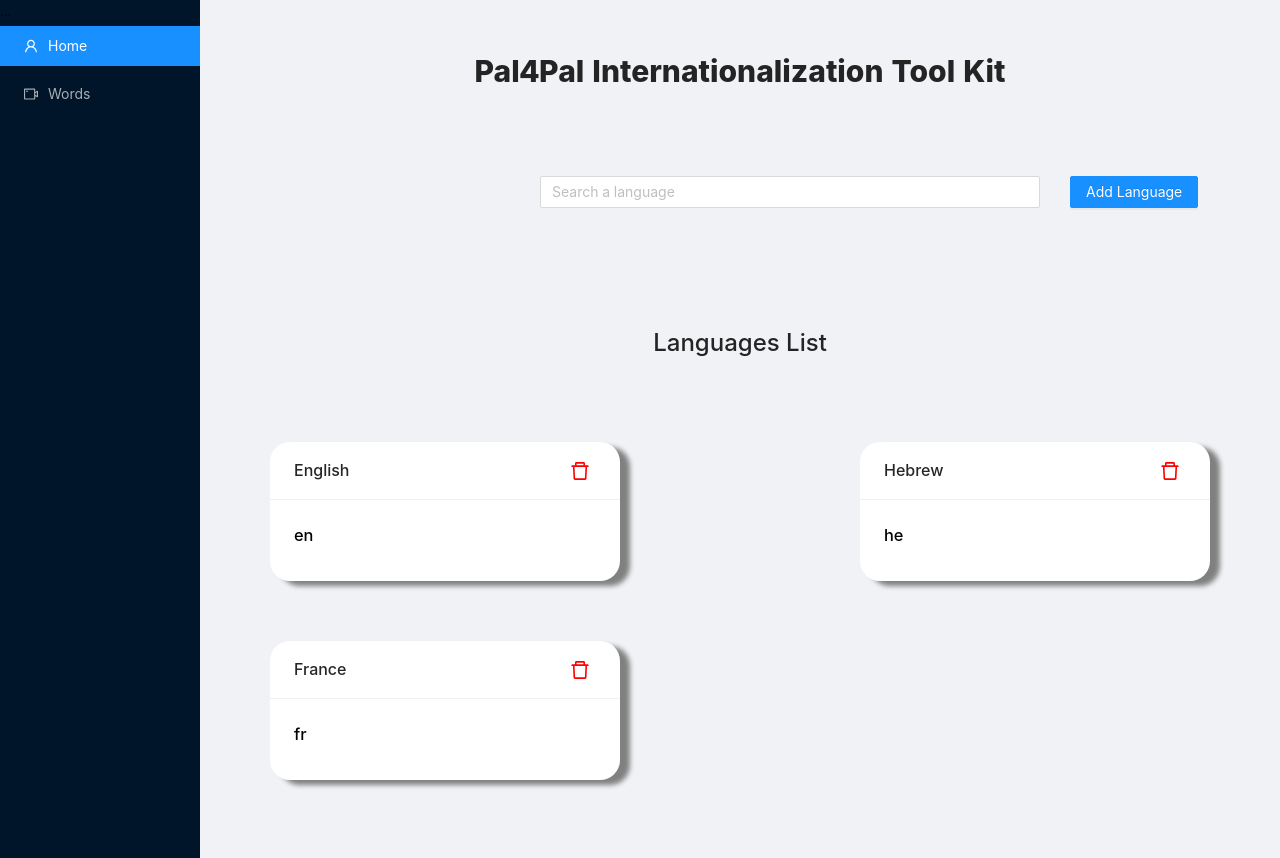
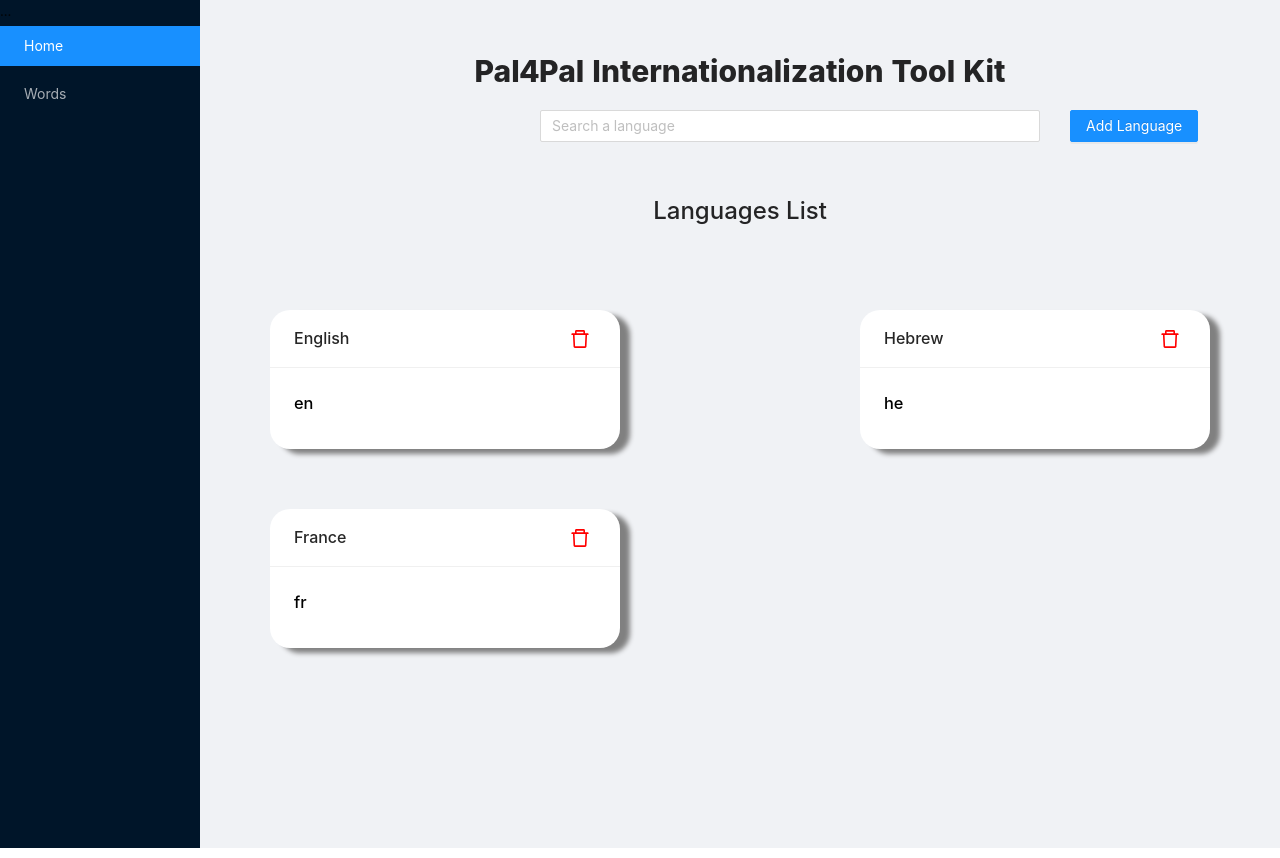
Before and after one commit to DavidKorochik/Internationalization-Tool-Kit, a React (Create React App) app: page / in a window 1280 px wide. Built offline with nearby package versions, Linux system fonts and the light colour scheme.

Commit message:
Deleted the icons from the dashbaord

```diff
--- a/src/components/MenuDashboard.js
+++ b/src/components/MenuDashboard.js
@@ -1,51 +1,32 @@
-import React, { useState } from 'react';
+import React from 'react';
 import { Layout, Menu } from 'antd';
-import { UserOutlined, VideoCameraOutlined } from '@ant-design/icons';
 import LanguagesInput from './LanguagesInput';
 import LanguagesList from './LanguagesList';
-import WordsList from './WordsList';
-import { Link, useLocation } from 'react-router-dom';
+import { Link } from 'react-router-dom';
 
 const { Sider, Content } = Layout;
 
 export default function MenuDashboard() {
-  const [collapsed] = useState(false);
-
-  let location = useLocation();
-
-  // const toggle = () => {
-  //   setCollapsed(!collapsed);
-  // };
-
   return (
     <Layout>
-      <Sider trigger={null} collapsible collapsed={collapsed}>
+      <Sider trigger={null}>
         <div className='logo'>...</div>
         <Menu theme='dark' mode='inline' defaultSelectedKeys={['1']}>
-          <Menu.Item key='1' icon={<UserOutlined />}>
+          <Menu.Item key='1'>
             <Link to='/'>Home</Link>
           </Menu.Item>
-          <Menu.Item key='2' icon={<VideoCameraOutlined />}>
+          <Menu.Item key='2'>
             <Link to='/words'>Words</Link>
           </Menu.Item>
         </Menu>
       </Sider>
       <Layout className='site-layout'>
-        {/* <Header className='site-layout-background' style={{ padding: 0 }}>
-          {React.createElement(
-            collapsed ? MenuUnfoldOutlined : MenuFoldOutlined,
-            {
-              className: 'trigger',
-              onClick: () => toggle(),
-            }
-          )}
-        </Header> */}
         <Content
           className='site-layout-background'
           style={{
             margin: '24px 16px',
             padding: 24,
-            minHeight: 670,
+            minHeight: '100vh',
           }}
         >
           <h1
@@ -58,14 +39,7 @@ export default function MenuDashboard() {
           >
             Pal4Pal Internationalization Tool Kit
           </h1>
-          <br />
-          <br />
-          <br />
           <LanguagesInput />
-          <br />
-          <br />
-          <br />
-          <br />
           <LanguagesList />
         </Content>
       </Layout>
```
